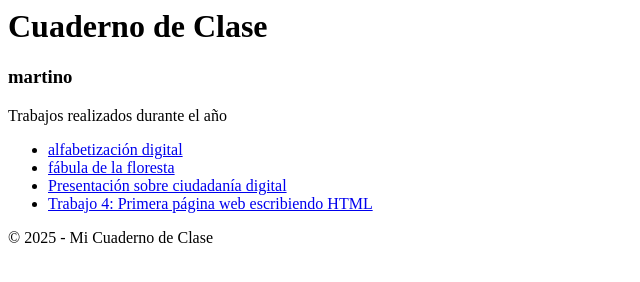
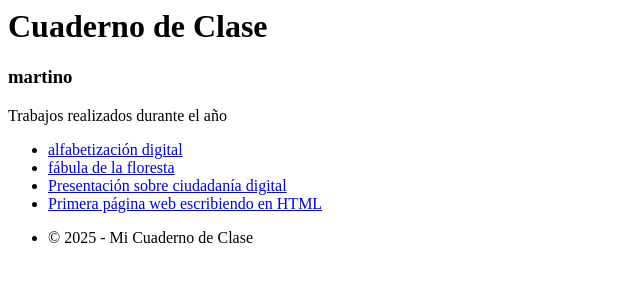
Before and after one commit to Readsq/Trabajo, a plain HTML site: page index.html in a window 1280 px wide. Shown: the whole page, without its empty margins (0-640 px from the left). Drawn offline with Linux system fonts and the light colour scheme.

Commit message:
Update index.html

```diff
--- a/index.html
+++ b/index.html
@@ -17,7 +17,8 @@
      <li><a href="Primer trabajo.html">alfabetización digital</a></li>
      <li><a href="Segundo trabajo.html">fábula de la floresta</a></li>
      <li><a href="Tercer trabajo web.html">Presentación sobre ciudadanía digital</a></li>
-     <li><a href="trabajo4.html">Trabajo 4: Primera página web escribiendo HTML</a></li>
+     <li><a href="Cuarto trabajo sobre primera página web.html">Primera página web escribiendo en HTML</a></li>
+     <li <a href="
     </ul>
    </nav>
   </main>
```
